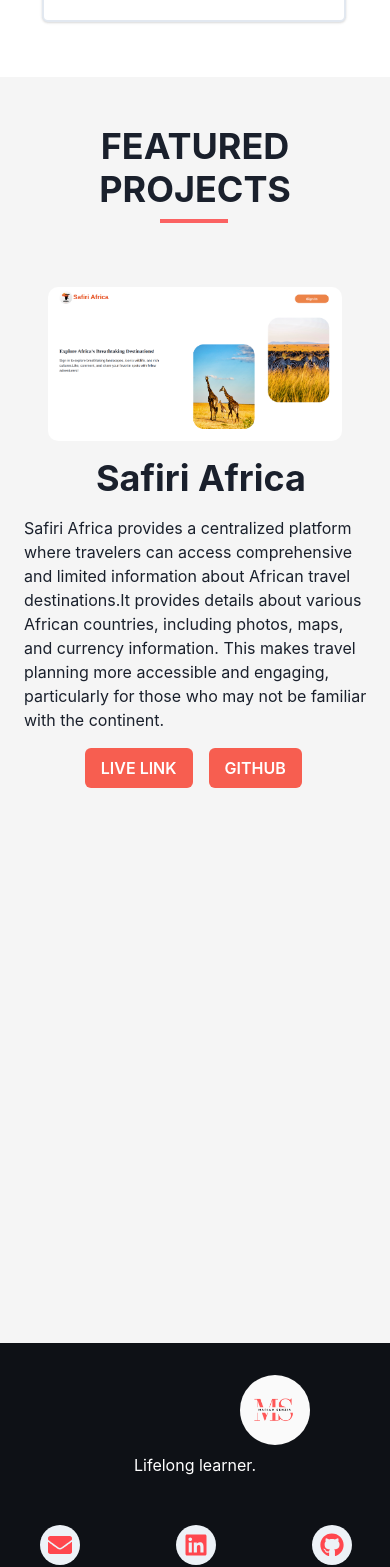
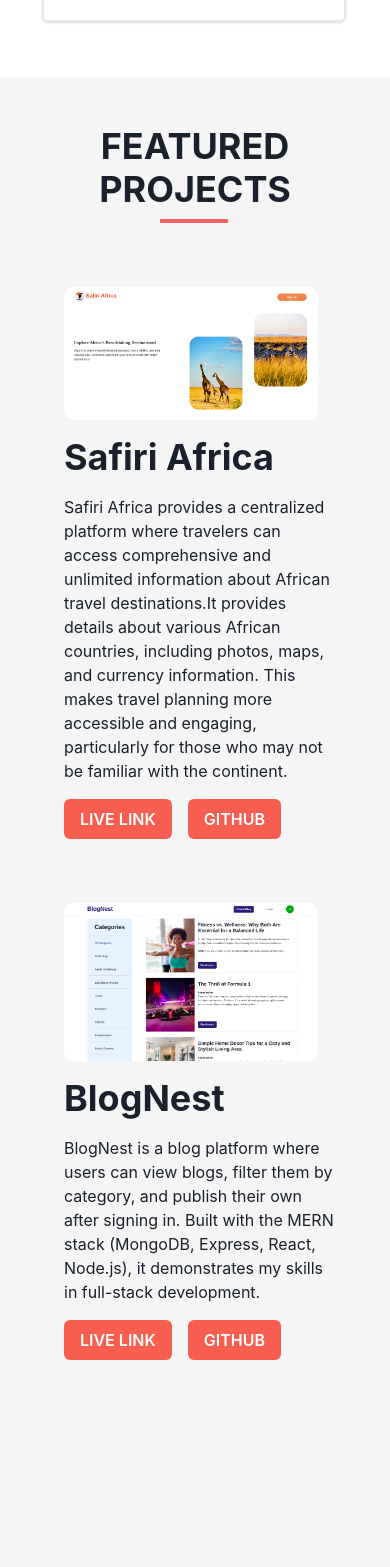
Before and after one commit to Mariam-Senzia/Portfolio, a React (Vite) app: page / in a window 390 px wide. Shown: the part 2901-4468 px from the top of the page. Built offline with nearby package versions, Linux system fonts and the light colour scheme.

Commit message:
Add blognest project and enhance responsiveness

```diff
--- a/src/components/Footer.jsx
+++ b/src/components/Footer.jsx
@@ -5,13 +5,13 @@ import { FaEnvelope,FaLinkedin,FaGithub } from "react-icons/fa";
 const Footer = () => {
     return (
         <>
-        <Box bgColor='#0E1116' p='2rem' height={{base:'55vh',xxm:'40vh',xm:'38vh',sm:'35vh',xmd:'30vh',md:'26vh',slg:'21vh',lg:'35vh',xl:'36vh',xxl:'27vh'}} >
+        <Box bgColor='#0E1116' p='2rem' height={{base:'55vh',xxm:'40vh',xm:'38vh',sm:'35vh',xmd:'30vh',md:'26vh',slg:'21vh',lg:'35vh',xl:'36vh',dm:'40vh',xxl:'27vh'}} >
             <Box ml='5rem'>
-            <Image src='/Portfolio/Black White Minimalist Initials Monogram Jewelry Logo.png' alt='logo' borderRadius='50px' height='70px' ml={{base:'6rem',xxm:'7rem',xm:'8rem',sm:'9rem',xmd:'19.5rem',md:'21.5rem',slg:'27.5rem',lg:'36rem',xl:'41.5rem',xxl:'48rem'}} mt='rem' mb='0.5rem'/>
+            <Image src='/Portfolio/Black White Minimalist Initials Monogram Jewelry Logo.png' alt='logo' borderRadius='50px' height='70px' ml={{base:'1rem',xxm:'2.5rem',xm:'3rem',sm:'3.5rem',xmd:'15rem',md:'17rem',slg:'22.5rem',lg:'30.8rem',xl:'35.5rem',dm:'33rem',xxl:'50rem'}} mt='rem' mb='0.5rem'/>
             </Box>
             <Text color='white' textAlign='center'>Lifelong learner.</Text>
 
-            <Flex gap={{base:'4rem',xxm:'5rem',xm:'6rem',sm:'6.8rem',xmd:'',md:'',slg:'',lg:'',xl:'5rem',xxl:''}} ml={{base:'',xxm:'0.5rem',xm:'',sm:'',xmd:'11rem',md:'13rem',slg:'19.5rem',lg:'27.3rem',xl:'35rem',xxl:'41.5rem'}} mt={{base:'3rem',xxm:'',xm:'',sm:'',xmd:'',md:'',slg:'',lg:'',xl:'2rem',xxl:''}}>
+            <Flex gap={{base:'4rem',xxm:'5rem',xm:'6rem',sm:'6.8rem',xmd:'',md:'',slg:'',lg:'',xl:'5rem',xxl:''}} ml={{base:'',xxm:'0.5rem',xm:'',sm:'',xmd:'11.5rem',md:'13.5rem',slg:'19.5rem',lg:'27.3rem',xl:'34rem',xxl:'43.5rem'}} mt={{base:'3rem',xxm:'',xm:'',sm:'',xmd:'',md:'',slg:'',lg:'',xl:'2rem',xxl:''}}>
                 <Link href='mailto:mariamsenzia@gmail.com'>
                     <IconButton borderRadius='50px' ml={{dm:'5rem'}}>
                         <FaEnvelope color='#FF474E' size='1.5rem'/>
@@ -31,7 +31,7 @@ const Footer = () => {
 
             <Divider mt={{base:'1rem',xxm:'',xm:'',sm:'',xmd:'',md:'',slg:'',lg:'',xl:'2rem',xxl:''}}/>
             <Box ml={{dm:'5.5rem'}}>
-            <Text color='white' ml={{base:'-1.5rem',xxm:'-0.2rem',xm:'0.8rem',sm:'1.5rem',xmd:'12rem',md:'14rem',slg:'21rem',lg:'28.5rem',xl:'34.5rem',xxl:'40.5rem'}} mt='0.5rem' width={{base:'50rem',xxm:'50rem',xm:'',sm:'',xmd:'',md:'',slg:'',lg:'',xl:'',xxl:''}} >&copy;Copyright {new Date().getFullYear()}. Made by Mariam Senzia</Text>
+            <Text color='white' ml={{base:'-1.5rem',xxm:'-0.2rem',xm:'0.8rem',sm:'1.5rem',xmd:'12rem',md:'14rem',slg:'21rem',lg:'28.5rem',xl:'33.5rem',xxl:'42rem'}} mt='0.5rem' width={{base:'50rem',xxm:'50rem',xm:'',sm:'',xmd:'',md:'',slg:'',lg:'',xl:'',xxl:''}} >&copy;Copyright {new Date().getFullYear()}. Made by Mariam Senzia</Text>
             </Box>
         </Box>
         </>
--- a/src/components/Homepage.jsx
+++ b/src/components/Homepage.jsx
@@ -30,7 +30,7 @@ const Homepage = () => {
 
                 <Text ml={{base:'-2rem',xxm:'',xm:'-1rem',sm:'',xmd:'5rem',md:'6rem',slg:'13.5rem',lg:'21rem',xl:'20.5rem',xxl:'25rem'}} width={{base:'18rem',xxm:'20rem',xm:'',sm:'21.7rem',xmd:'30rem',md:'',slg:'rem',lg:'32rem',xl:'45rem',xxl:''}} textAlign='center' fontSize='lg' mt='1rem'>A passionate Full Stack Developer and DevOps Engineer committed to driving innovation through technology and delivering efficient, scalable solutions.</Text>
 
-                <Image src='https://cdn.pixabay.com/photo/2024/05/20/13/28/ai-generated-8775232_1280.png' alt='coding' height={{base:'',xxm:'',xm:'55vh',sm:'',xmd:'60vh',md:'65vh',slg:'',lg:'56vh',xl:'58vh',xxl:'65vh'}} width={{base:'',xxm:'',xm:'',sm:'',xmd:'',md:'60vh',slg:'',lg:'50vw',xl:'105vh',xxl:''}}  ml={{base:'-2rem',xxm:'-2.2rem',xm:'-2.4rem',sm:'-2rem',xmd:'3rem',md:'2rem',slg:'3rem',lg:'17rem',xl:'18.5rem',xxl:'14rem'}} mt={{base:'1rem',xxm:'',xm:'',sm:'3rem',xmd:'4rem',md:'',slg:'8rem',lg:'3rem',xl:'3rem',xxl:''}} borderRadius='100px'/>
+                <Image src='https://cdn.pixabay.com/photo/2024/05/20/13/28/ai-generated-8775232_1280.png' alt='coding' height={{base:'',xxm:'',xm:'55vh',sm:'',xmd:'60vh',md:'65vh',slg:'',lg:'56vh',xl:'58vh',xxl:'65vh'}} width={{base:'',xxm:'',xm:'',sm:'',xmd:'',md:'60vh',slg:'',lg:'50vw',xl:'105vh',xxl:''}}  ml={{base:'-2rem',xxm:'-2.2rem',xm:'-2.4rem',sm:'-2rem',xmd:'3rem',md:'2rem',slg:'3rem',lg:'17rem',xl:'14rem',xxl:'14rem'}} mt={{base:'1rem',xxm:'',xm:'',sm:'3rem',xmd:'4rem',md:'',slg:'8rem',lg:'3rem',xl:'3rem',xxl:''}} borderRadius='100px'/>
             </Box>
 
             </Flex>
--- a/src/components/Projects.jsx
+++ b/src/components/Projects.jsx
@@ -7,30 +7,39 @@ const Projects = () => {
         {
             image:'/Portfolio/Screenshot from 2024-09-05 16-40-14.png',
             title:'Safiri Africa',
-            description:'Safiri Africa provides a centralized platform where travelers can access comprehensive and limited information about African travel destinations.It provides details about various African countries, including photos, maps, and currency information. This makes travel planning more accessible and engaging, particularly for those who may not be familiar with the continent.',
+            description:'Safiri Africa provides a centralized platform where travelers can access comprehensive and unlimited information about African travel destinations.It provides details about various African countries, including photos, maps, and currency information. This makes travel planning more accessible and engaging, particularly for those who may not be familiar with the continent.',
             live:'LIVE LINK',
             liveLink:'https://safiri-africa-beta.vercel.app/',
             github:'GITHUB',
             githubLink: 'https://github.com/Mariam-Senzia/Safiri-Africa'
+        },
+        {
+            image:'/Portfolio/Screenshot from 2024-11-30 20-11-26.png',
+            title:'BlogNest',
+            description:'BlogNest is a blog platform where users can view blogs, filter them by category, and publish their own after signing in. Built with the MERN stack (MongoDB, Express, React, Node.js), it demonstrates my skills in full-stack development.',
+            live:'LIVE LINK',
+            liveLink:'',
+            github:'GITHUB',
+            githubLink: 'https://github.com/Mariam-Senzia/BlogNest'
         }
     ]
 
     return (
         <>
-        <Box mt={{base:'103rem',xxm:'98rem',xm:'92rem',sm:'88rem',xmd:'85rem',md:'80rem',slg:'85rem',lg:'24.4rem',xl:'20.5rem',xxl:'24rem'}} bgColor='#F5F5F5' p='3rem' textAlign='center' height={{base:'150vh',xxm:'',xm:'',sm:'',xmd:'',md:'100vh',slg:'90vh',lg:'',xl:'90vh',xxl:''}} >
+        <Box mt={{base:'103rem',xxm:'98rem',xm:'92rem',sm:'88rem',xmd:'85rem',md:'80rem',slg:'85rem',lg:'24.4rem',xl:'15rem',xxl:'24rem'}} bgColor='#F5F5F5' p='3rem' textAlign='center' height={{base:'250vh',xxm:'190vh',xm:'180vh',sm:'160vh',xmd:'145vh',md:'130vh',slg:'75vh',lg:'110vh',xl:'105vh',dm:'110vh',xxl:'93vh'}} >
             <Heading mt={{dm:'4rem'}}>FEATURED PROJECTS</Heading>
             <Divider borderColor='red' borderWidth='2px' mt='0.5rem' width={{base:'4rem',xxm:'',xm:'',sm:'',xmd:'',md:'',slg:'',lg:'',xl:'10rem',dm:'20rem',xxl:''}} ml={{base:'5rem',xxm:'6rem',xm:'7rem',sm:'8rem',xmd:'18.5rem',md:'21rem',slg:'26rem',lg:'35rem',xl:'38rem',dm:'40rem',xxl:'44rem'}}/>
 
             {myProjects.map((project) => {
-                return <Flex key={project.title} mt={{base:'3rem',xxm:'4rem',xm:'',sm:'',xmd:'5rem',md:'',slg:'',lg:'',xl:'5rem',xxl:''}} ml={{base:'',xxm:'',xm:'',sm:'',xmd:'7rem',md:'8.5rem',slg:'-0.5rem',lg:'7rem',xl:'10.5rem',xxl:'11rem'}} flexDirection={{base:'column',xxm:'',xm:'',sm:'',xmd:'',md:'',slg:'row',lg:'',xl:'row',xxl:''}}>
+                return <Flex key={project.title} mt={{base:'3rem',xxm:'4rem',xm:'',sm:'',xmd:'5rem',md:'',slg:'',lg:'',xl:'5rem',xxl:''}} ml={{base:'1.5rem',xxm:'2rem',xm:'2.5rem',sm:'',xmd:'7rem',md:'8rem',slg:'3rem',lg:'8.5rem',xl:'10.5rem',dm:'',xxl:'10.5rem'}} flexDirection={{base:'column',xxm:'',xm:'',sm:'',xmd:'',md:'',slg:'row',lg:'',xl:'row',xxl:''}}>
 
-                <Image src={project.image} alt='image' width={{base:'450px',dm:'600px'}} borderRadius='10px'/>
+                <Image src={project.image} alt='image' width={{base:'450vw',xxm:'',xm:'',sm:'',xmd:'',md:'70vw',slg:'40vw',lg:'30vw',xl:'32vw',dm:'600px',xxl:''}} height={{base:'',xmd:'25vh',slg:'22.8vh',lg:'32vh',dm:'35vh',xxl:'25.5vh'}} borderRadius='10px' ml={{base:'-1.5rem',xxm:'',xm:'',sm:'',xmd:'-3rem',md:'',slg:'',lg:'',xl:'0rem',xxl:''}} />
 
-                <Box ml={{base:'-1.5rem',xxm:'',xm:'',sm:'-0.5rem',xmd:'',md:'',slg:'8rem',lg:'9rem',xl:'10rem',xxl:'21rem'}} textAlign='left'>
-                    <Heading ml={{base:'3.5rem',xxm:'',xm:'4.5rem',sm:'5rem',xmd:'8.5rem',md:'',slg:'0',lg:'',xl:'0',dm:'2.5rem',xxl:''}} mt={{base:'1rem',xxm:'',xm:'',sm:'',xmd:'2rem',md:'',slg:'0',lg:'',xl:'',xxl:''}}>{project.title}</Heading>
-                    <Text width={{base:'18.5rem',xxm:'20rem',xm:'21.7rem',sm:'24rem',xmd:'29rem',md:'',slg:'24rem',lg:'24.5rem',xl:'27rem',xxl:''}} ml={{dm:'2.5rem'}} mt='1rem'>{project.description}</Text>
+                <Box ml={{base:'-1.5rem',xxm:'',xm:'',sm:'',xmd:'-2.5rem',md:'',slg:'8rem',lg:'9rem',xl:'10rem',xxl:'15rem'}} textAlign='left'>
+                    <Heading ml={{base:'',xxm:'',xm:'rem',sm:'',xmd:'rem',md:'',slg:'0',lg:'',xl:'0',dm:'2.5rem',xxl:''}} mt={{base:'1rem',xxm:'',xm:'',sm:'',xmd:'2rem',md:'',slg:'0',lg:'',xl:'',xxl:''}}>{project.title}</Heading>
+                    <Text width={{base:'14rem',xxm:'15rem',xm:'17rem',sm:'18rem',xmd:'35rem',md:'',slg:'24rem',lg:'29.5rem',dm:'',xl:'27rem',xxl:'33rem'}} ml={{dm:'2.5rem'}} mt='1rem'>{project.description}</Text>
 
-                    <Flex mt='1rem' ml={{base:'3rem',xxm:'',xm:'3.8rem',sm:'4.5rem',xmd:'8.5rem',md:'',slg:'0',lg:'',xl:'0',xxl:''}} >
+                    <Flex mt='1rem' ml={{base:'rem',xxm:'',xm:'',sm:'',xmd:'',md:'',slg:'0',lg:'',xl:'0',xxl:''}} >
                         <Link href={project.liveLink}>
                         <Button bgColor='#F75E50' color='white' colorScheme='#F75E50' ml={{dm:'2.5rem'}}>{project.live}</Button>
                         </Link>
```
Also changed, not shown: public/Screenshot from 2024-11-30 20-11-26.png (added).
